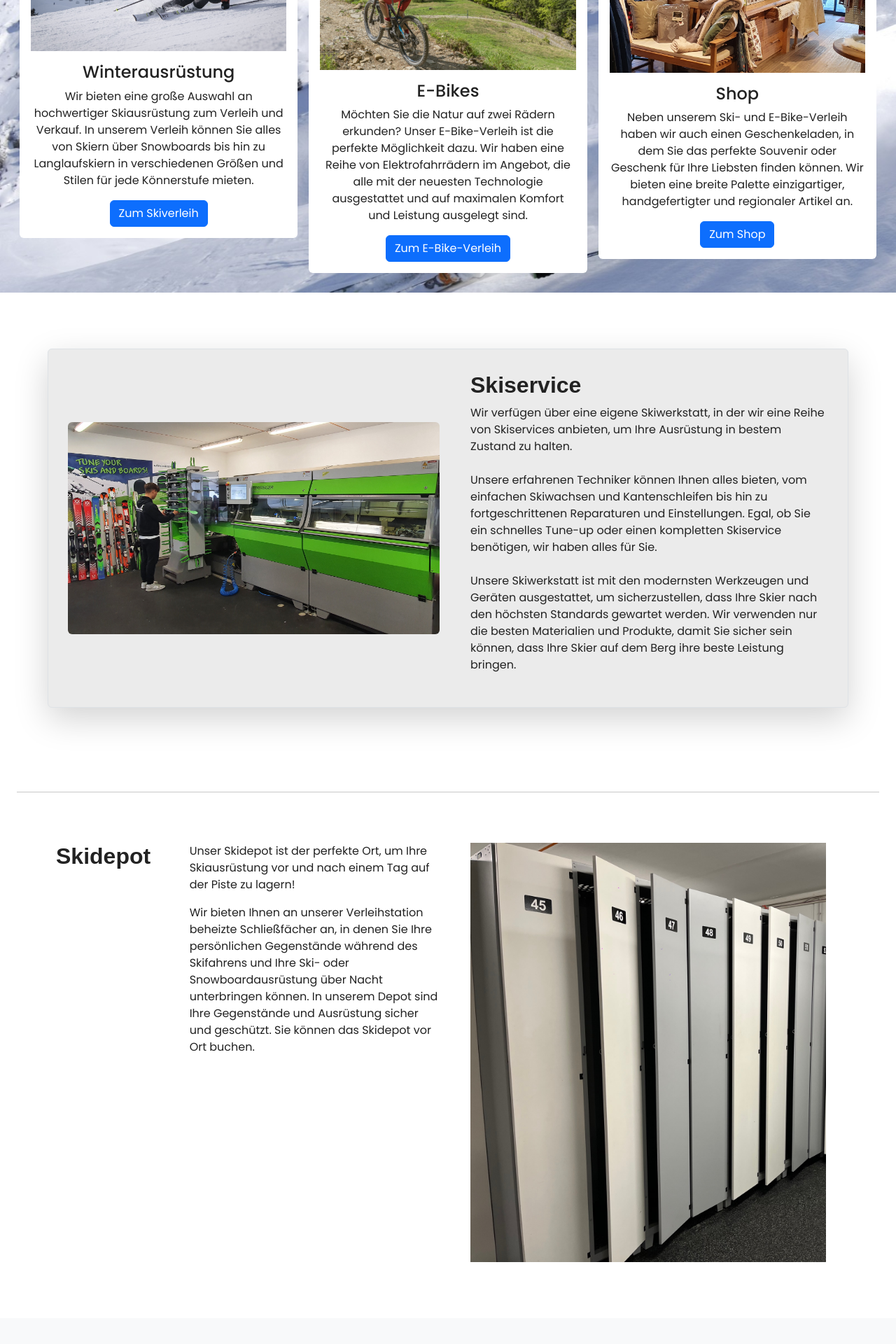
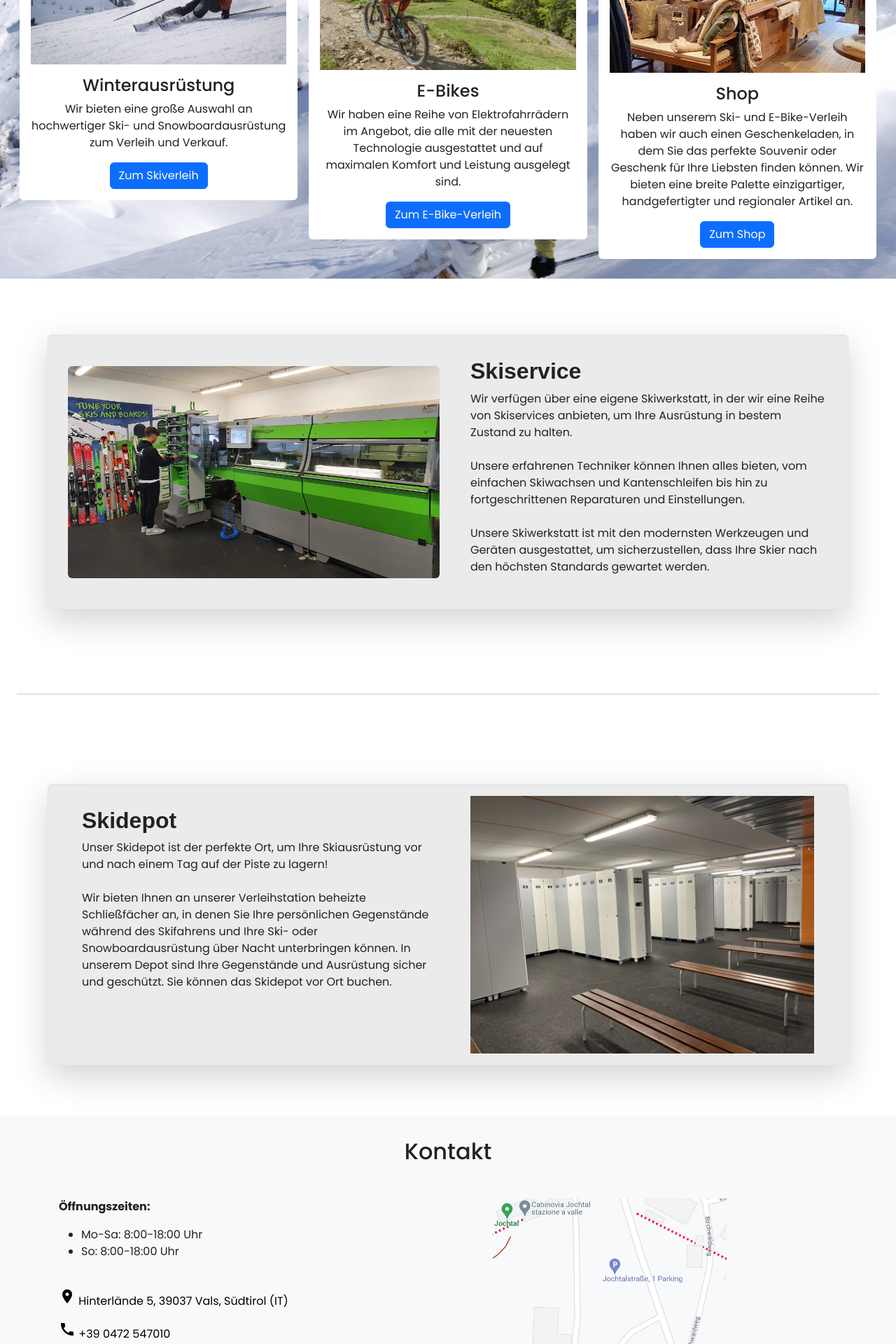
Before and after one commit to JonasGatterer/Shop-Gatterer-React.js, a React (Create React App) app: page / in a window 1280 px wide. Shown: the part 940-2860 px from the top of the page at 70% size. Built offline with nearby package versions, Linux system fonts and the light colour scheme.

Commit message:
update text and picture

```diff
--- a/public/locales/de/translation.json
+++ b/public/locales/de/translation.json
@@ -29,14 +29,14 @@
         "cardLink1": "Zum Skiverleih",
         "cardLink2": "Zum E-Bike-Verleih",
         "cardLink3": "Zum Shop",
-        "card1": "Wir bieten eine große Auswahl an hochwertiger Skiausrüstung zum Verleih und Verkauf. In unserem Verleih können Sie alles von Skiern über Snowboards bis hin zu Langlaufskiern in verschiedenen Größen und Stilen für jede Könnerstufe mieten.",
-        "card2": "Möchten Sie die Natur auf zwei Rädern erkunden? Unser E-Bike-Verleih ist die perfekte Möglichkeit dazu. Wir haben eine Reihe von Elektrofahrrädern im Angebot, die alle mit der neuesten Technologie ausgestattet und auf maximalen Komfort und Leistung ausgelegt sind.",
+        "card1": "Wir bieten eine große Auswahl an hochwertiger Ski- und Snowboardausrüstung zum Verleih und Verkauf.",
+        "card2": "Wir haben eine Reihe von Elektrofahrrädern im Angebot, die alle mit der neuesten Technologie ausgestattet und auf maximalen Komfort und Leistung ausgelegt sind.",
         "card3": "Neben unserem Ski- und E-Bike-Verleih haben wir auch einen Geschenkeladen, in dem Sie das perfekte Souvenir oder Geschenk für Ihre Liebsten finden können. Wir bieten eine breite Palette einzigartiger, handgefertigter und regionaler Artikel an."
     },
     "serviceDiv": {
         "text1": "Wir verfügen über eine eigene Skiwerkstatt, in der wir eine Reihe von Skiservices anbieten, um Ihre Ausrüstung in bestem Zustand zu halten.",
-        "text2": "Unsere erfahrenen Techniker können Ihnen alles bieten, vom einfachen Skiwachsen und Kantenschleifen bis hin zu fortgeschrittenen Reparaturen und Einstellungen. Egal, ob Sie ein schnelles Tune-up oder einen kompletten Skiservice benötigen, wir haben alles für Sie.",
-        "text3": "Unsere Skiwerkstatt ist mit den modernsten Werkzeugen und Geräten ausgestattet, um sicherzustellen, dass Ihre Skier nach den höchsten Standards gewartet werden. Wir verwenden nur die besten Materialien und Produkte, damit Sie sicher sein können, dass Ihre Skier auf dem Berg ihre beste Leistung bringen."
+        "text2": "Unsere erfahrenen Techniker können Ihnen alles bieten, vom einfachen Skiwachsen und Kantenschleifen bis hin zu fortgeschrittenen Reparaturen und Einstellungen.",
+        "text3": "Unsere Skiwerkstatt ist mit den modernsten Werkzeugen und Geräten ausgestattet, um sicherzustellen, dass Ihre Skier nach den höchsten Standards gewartet werden."
     },
     "depotDiv": {
         "text1": "Unser Skidepot ist der perfekte Ort, um Ihre Skiausrüstung vor und nach einem Tag auf der Piste zu lagern!",
@@ -50,7 +50,7 @@
         "firstSec1": "Wenn Sie eine Skireise planen und eine hochwertige Ausrüstung benötigen, um das Beste aus Ihrem Erlebnis zu machen, sind Sie bei unserem Skiverleih an der richtigen Adresse! Wir bieten eine große Auswahl an Skiern, Skischuhen und anderer Ausrüstung für alle Könnerstufen, vom Anfänger bis zum Experten.",
         "firstSec2": "Unsere sachkundigen und freundlichen Mitarbeiter helfen Ihnen, die perfekte Ausrüstung für Ihre Bedürfnisse und Vorlieben zu finden, damit Sie eine sichere und angenehme Zeit auf den Pisten verbringen können.",
         "secondSec1": "Wir bieten eine große Auswahl an Skiern und Schuhen von einigen der renommiertesten Marken in der Branche. Unser Ziel ist es, unsere Kunden mit hochwertiger Ausrüstung zu versorgen, damit sie die Pisten in vollen Zügen genießen können.",
-        "secondSec2": "Wir bieten eine Reihe von Skiern der beiden Marken Elan und Völkl an. Beide Marken können auf eine lange Tradition in der Herstellung von qualitativ hochwertigen Skiern zurückblicken, die für eine Vielzahl von Bedingungen ausgelegt sind.",
+        "secondSec2": "Wir bieten eine Reihe von Skiern der Marken Elan, Völkl und Fischer an. Die Marken können auf eine lange Tradition in der Herstellung von qualitativ hochwertigen Skiern zurückblicken, die für eine Vielzahl von Bedingungen ausgelegt sind.",
         "secondSec3": "Zusätzlich zu unserer Auswahl an Skiern bieten wir auch eine Reihe von Schuhen von Dalbello und Fischer an.",
         "thirdSec1": "Wir bieten sowohl Preise für Skisets als auch Einzelpreise für unsere hochwertige Ausrüstung. Ein Set enthaltet Skier, Schuhe und Stöcke. Der siebte Tag der Ausleihe ist kostenlos. Die ausgeliehene Ausrüstung können Sie kostenlos in unserem ",
         "thirdSec2": "Skidepot",
--- a/src/components/MainBody.css
+++ b/src/components/MainBody.css
@@ -30,6 +30,10 @@
 
 #skiingCardImg, #shopCardImg, #ebikeCardImg{
     max-height: 250px;
+}
+
+#skiingCardImg{
+    height: 230px;
 }
 
 #serviceContainer{
--- a/src/components/MainBody.jsx
+++ b/src/components/MainBody.jsx
@@ -6,9 +6,9 @@ import Skiing from './../images/skiing.jpg'
 import EbikeD from './../images/ebike-driving.jpg'
 import Shop from './../images/shop.jpg'
 import Service from './../images/service.jpg'
-//import Skidepot from './../images/skidepot.jpg'
+import Skidepot from './../images/skidepot.jpg'
 //import Skidepot2 from './../images/skidepot2.jpg'
-import Skidepot3 from './../images/skidepot3.jpg.png'
+//import Skidepot3 from './../images/skidepot3.jpg.png'
 import {useTranslation} from "react-i18next"
 import { Link } from "react-router-dom";
 
@@ -188,29 +188,40 @@ const MainBody = () => {
                 </div>
             </div>*/}
 
-            {/*Skidepot*/}
+            {/*Skidepot alt
             <div class="container-fluid" id="depotContainer">
                 <div class="row">
                     <div class="col-xs-12 col-sm-12 col-md-12 col-lg-2">
-                        {/*Ein sicherer Ort nahe der Lifte*/}
-                        {/*<span>Ski und Snowboard</span>*/}
-                        <h2 class="depotHeader">{/*Skidepot*/t("header.header4")}</h2>
+                        <h2 class="depotHeader">{t("header.header4")}</h2>
                     </div>
                     <div class="col-xs-12 col-sm-12 col-md-12 col-lg-4">
-                        <p>{/*Unser Skidepot ist der perfekte Ort, um Ihre Skiausrüstung vor und nach einem Tag auf der Piste zu lagern!*/t("depotDiv.text1")}</p>
-                        {/*<div class="specialTextDiv">
-                            <p>
-                                <span class="specialText">{t("depotDiv.text2")}</span>
-                            </p>
-                        </div>*/}
-                        <p>{/*Wir bieten Ihnen an unserer Verleihstation beheizte Schließfächer an, in denen Sie Ihre persönlichen Gegenstände während des Skifahrens und Ihre Ski- oder Snowboardausrüstung über Nacht unterbringen können. In unserer Aufbewahrungseinrichtung sind Ihre Gegenstände und Ausrüstung sicher und geschützt. Sie können das Skidepot vor Ort buchen.*/t("depotDiv.text3")}</p>
+                        <p></p>
+                        <p></p>
                     </div>
                     <div class="col-xs-12 col-sm-12 col-md-12 col-lg-6 d-flex align-items-center justify-content-center" id="depotImgContainer">
                         <img src={Skidepot3} alt="skidepot" id="imgSkidepot"/>
-                        {/*<img src={Skidepot} alt="skidepot" id="imgSkidepot"/>*/}
+                    </div>
+                </div>
+            </div>*/}
+
+            {/*Skidepot*/}
+            <div class="container-fluid" id="serviceContainer">
+                <div class="row border rounded shadow-lg p-3 mb-5 rounded" id="serviceContainter">
+                    <div class="col-xs-12 col-sm-12 col-md-12 col-lg-6" id="serviceText">
+                        <h2 class="depotHeader">{/*Skidepot*/t("header.header4")}</h2>
+                        <p>
+                            {t("depotDiv.text1")}
+                            <br/><br/>
+                            {t("depotDiv.text3")}
+                        </p>
+                    </div>
+                    <div class="col-xs-12 col-sm-12 col-md-12 col-lg-6 d-flex align-items-center justify-content-center">
+                        {/*<img src={Service} alt="skiservice" class="rounded" id="serviceImg"/>{/*<!--height: 45vh; width: 90vw;-->*/}
+                        <img src={Skidepot} alt="skidepot" id="imgSkidepot"/>
                     </div>
                 </div>
             </div>
+
         </div>
     )
 }
--- a/src/components/Skiverleih.jsx
+++ b/src/components/Skiverleih.jsx
@@ -61,8 +61,8 @@ const Skiverleih = () => {
                     </div>
                     <div class="col-12 col-sm-12 col-md-6 col-lg-6 col-xl-6 col-xxl-6 verleih-secondText">
                         <h2>{/*1A Equipment in Vals*/t("skiverleih.header2")}</h2>
-                        <p>{t("skiverleih.secondSec1")}{/*Wir bieten eine große Auswahl an Skiern und Schuhen von einigen der renommiertesten Marken in der Branche. Unser Ziel ist es, unsere Kunden mit hochwertiger Ausrüstung zu versorgen, damit sie die Pisten in vollen Zügen genießen können.*/}
-                            <br/><br/>
+                        <p>{/*{t("skiverleih.secondSec1")}*/}{/*Wir bieten eine große Auswahl an Skiern und Schuhen von einigen der renommiertesten Marken in der Branche. Unser Ziel ist es, unsere Kunden mit hochwertiger Ausrüstung zu versorgen, damit sie die Pisten in vollen Zügen genießen können.*/}
+                            {/*<br/><br/>*/}
                             {t("skiverleih.secondSec2")}{/*Wir bieten eine Reihe von Skiern der beiden Marken Elan und Völkl an. Beide Marken können auf eine lange Tradition in der Herstellung von qualitativ hochwertigen Skiern zurückblicken, die für eine Vielzahl von Bedingungen ausgelegt sind.*/}
                             <br/><br/>
                             {t("skiverleih.secondSec3")}{/*Zusätzlich zu unserer Auswahl an Skiern bieten wir auch eine Reihe von Schuhen von Dalbello und Fischer an.*/}</p>
```
Also changed, not shown: public/locales/en/translation.json (+5 -5 lines), public/locales/it/translation.json (+5 -5 lines), src/images/carousel1.jpg.
